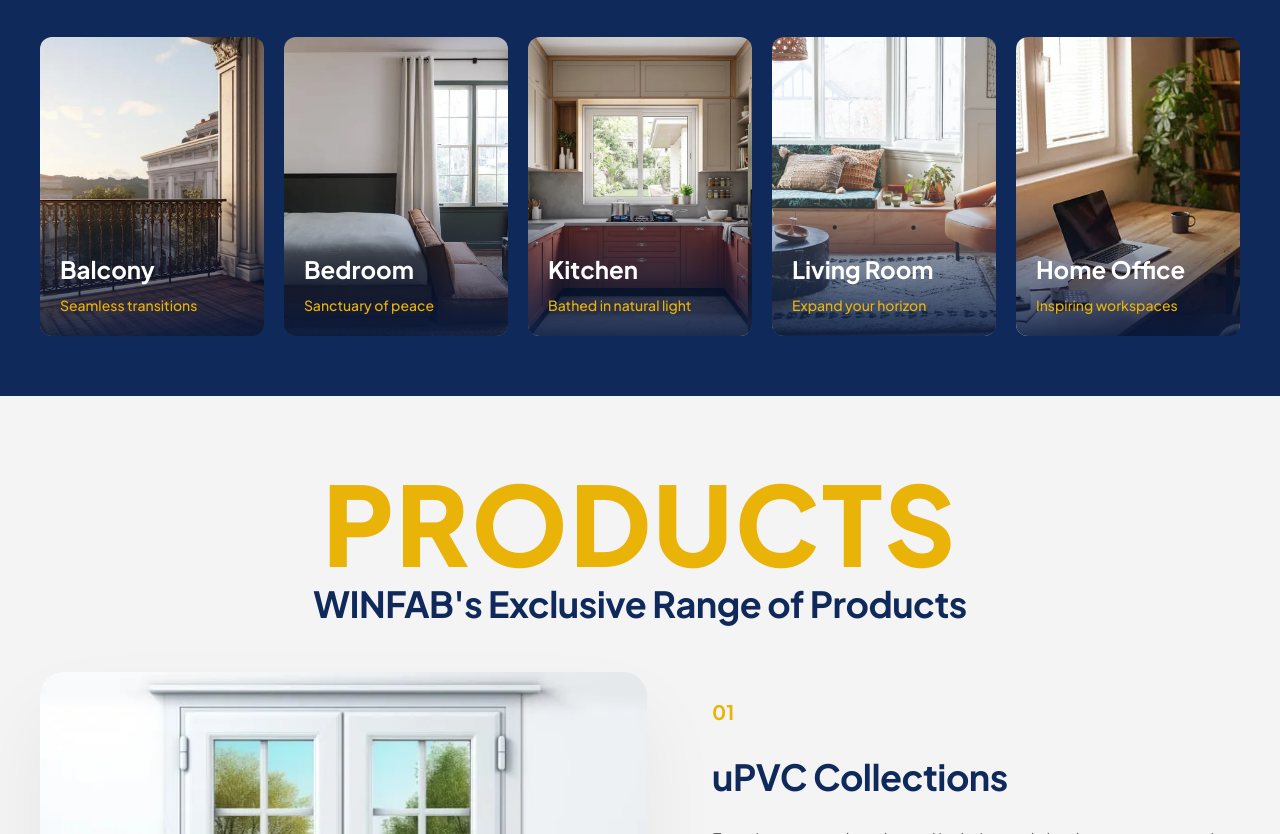
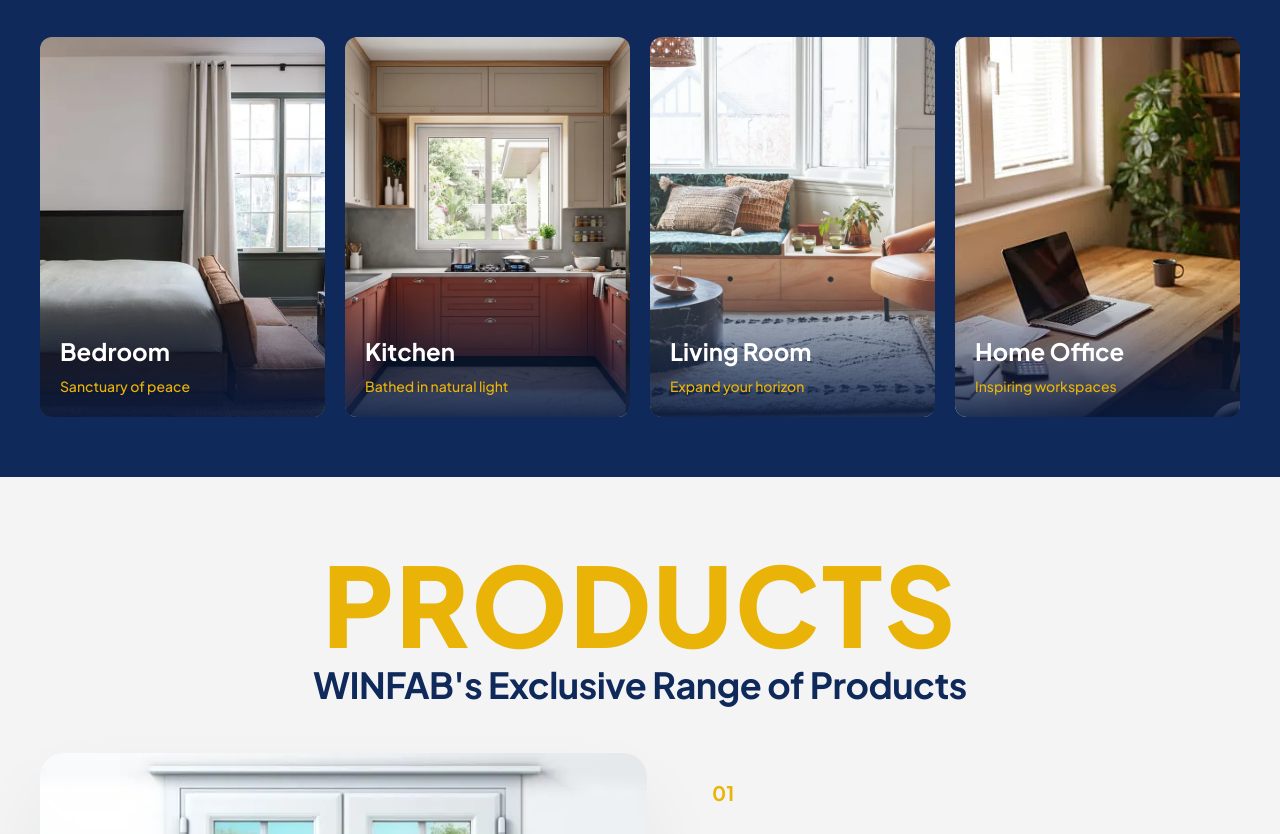
Before and after one commit to rajvarinders12-droid/winfab, a plain HTML site: page index.html in a window 1280 px wide. Shown: the part 1724-2558 px from the top of the page. Drawn offline with nearby package versions, Linux system fonts and the light colour scheme.

Commit message:
Remove balcony option & fix logo case

```diff
--- a/index.html
+++ b/index.html
@@ -172,13 +172,6 @@
         <div class="spaces-grid-track">
             <div class="spaces-grid">
                 <a href="#" class="space-card">
-                    <img src="balcony.webp" alt="Balcony Doors">
-                    <div class="space-overlay">
-                        <h4>Balcony</h4>
-                        <p>Seamless transitions</p>
-                    </div>
-                </a>
-                <a href="#" class="space-card">
                     <img src="bedroom.webp" alt="Bedroom Windows">
                     <div class="space-overlay">
                         <h4>Bedroom</h4>
@@ -208,13 +201,6 @@
                 </a>
 
                 <!-- Duplicates for seamless mobile marquee -->
-                <a href="#" class="space-card m-dup">
-                    <img src="balcony.webp" alt="Balcony Doors">
-                    <div class="space-overlay">
-                        <h4>Balcony</h4>
-                        <p>Seamless transitions</p>
-                    </div>
-                </a>
                 <a href="#" class="space-card m-dup">
                     <img src="bedroom.webp" alt="Bedroom Windows">
                     <div class="space-overlay">
--- a/style.css
+++ b/style.css
@@ -169,7 +169,7 @@ a {
     font-weight: 400;
     font-size: 12px;
     color: #555;
-    text-transform: uppercase;
+
     letter-spacing: 0.5px;
 }
 
@@ -630,8 +630,8 @@ a {
     max-width: 1300px;
     margin: 0 auto;
     display: grid;
-    grid-template-columns: repeat(5, 1fr);
-    /* 5 cards on desktop */
+    grid-template-columns: repeat(4, 1fr);
+    /* 4 cards on desktop */
     gap: 20px;
 }
 
```
